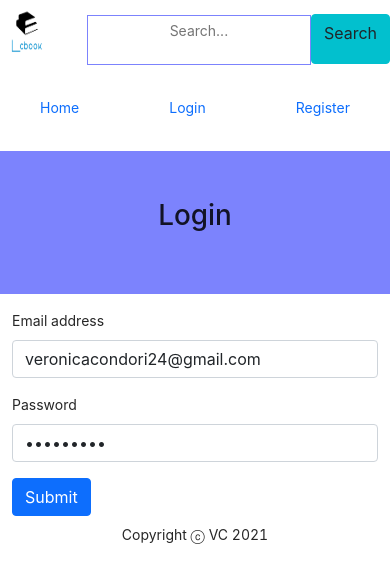
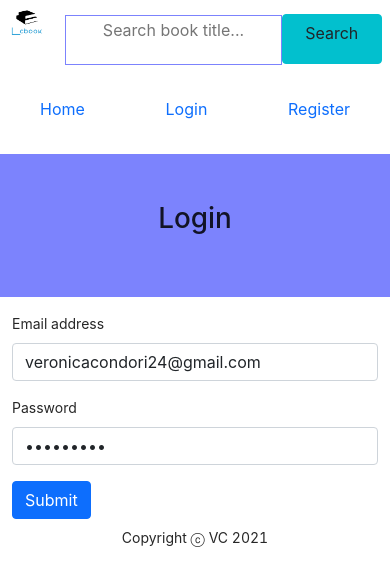
Before and after one commit to Veronica2484/LCBook, a React (Create React App) app in the folder client/: page /login in a window 390 px wide. Shown: the top 586 px of the page. Built offline with nearby package versions, Linux system fonts and the light colour scheme.

Commit message:
Search functionality

```diff
--- a/client/src/actions/item.js
+++ b/client/src/actions/item.js
@@ -9,7 +9,8 @@ export const createItem = async (token, data) =>
     },
   })
 
-//function to get the list of the items, add the keyword an set as default empty to add the funtionality search, pass the quey string on the route
+//function to get the list of the items,
+//add the keyword an set as default empty to add the funtionality search, pass the quey string on the route
 export const listOfItems = async (keyword = '') =>
   await axios.get(`${process.env.REACT_APP_API}/items?keyword=${keyword}`)
 
--- a/client/src/booking/Home.js
+++ b/client/src/booking/Home.js
@@ -1,7 +1,7 @@
 import { useState, useEffect } from 'react'
 import { listOfItems } from '../actions/item'
 import SmallCard from '../components/cards/SmallCard'
-import Search from '../components/forms/Search'
+//import Search from '../components/forms/Search'
 
 //create a arrow function
 //useSelector takes a function and returns the state
@@ -15,6 +15,7 @@ const Home = ({ match }) => {
     loadAllitems(keyword)
   }, [keyword])
 
+  //pass the keyborad to the fc
   const loadAllitems = async () => {
     let res = await listOfItems(keyword)
     setItems(res.data)
--- a/client/src/components/NavBar.js
+++ b/client/src/components/NavBar.js
@@ -25,7 +25,7 @@ const NavBar = () => {
   }
 
   return (
-    <div className="nav d-flex justify-content-between col-sm text-center">
+    <div className="nav d-flex justify-content-between col-sm text-center font">
       <img
         src="/logo.png"
         width="10%"
--- a/client/src/components/forms/SearchBox.js
+++ b/client/src/components/forms/SearchBox.js
@@ -1,6 +1,6 @@
 import React, { useState } from 'react'
 //hooks to access to the history
-import { useHistory } from 'react-router-dom'
+//import { useHistory } from 'react-router-dom'
 
 const SearchBox = ({ history }) => {
   //set the state
@@ -22,7 +22,7 @@ const SearchBox = ({ history }) => {
         type="text"
         name="keyword"
         onChange={(e) => setKeyword(e.target.value)}
-        placeholder="Search..."
+        placeholder="Search book title..."
         className="search-box text-center"
       ></input>
 
--- a/client/src/index.css
+++ b/client/src/index.css
@@ -38,12 +38,28 @@
   border: 1px solid #7c83fd;
   margin-top: 5px;
   height: 50px;
+  width: 65%;
 }
 
 .search-button {
   height: 50px;
+  width: 30%;
   background-color: #02c0ce;
   border-color: #02c0ce;
   margin-top: 14px;
   padding-bottom: 20px;
 }
+
+.img-fluid {
+  max-width: 60%;
+  height: 80%;
+}
+
+.img-fluid-preview {
+  max-width: 60%;
+  height: 30%;
+}
+
+.font {
+  font-size: 16px;
+}
```
